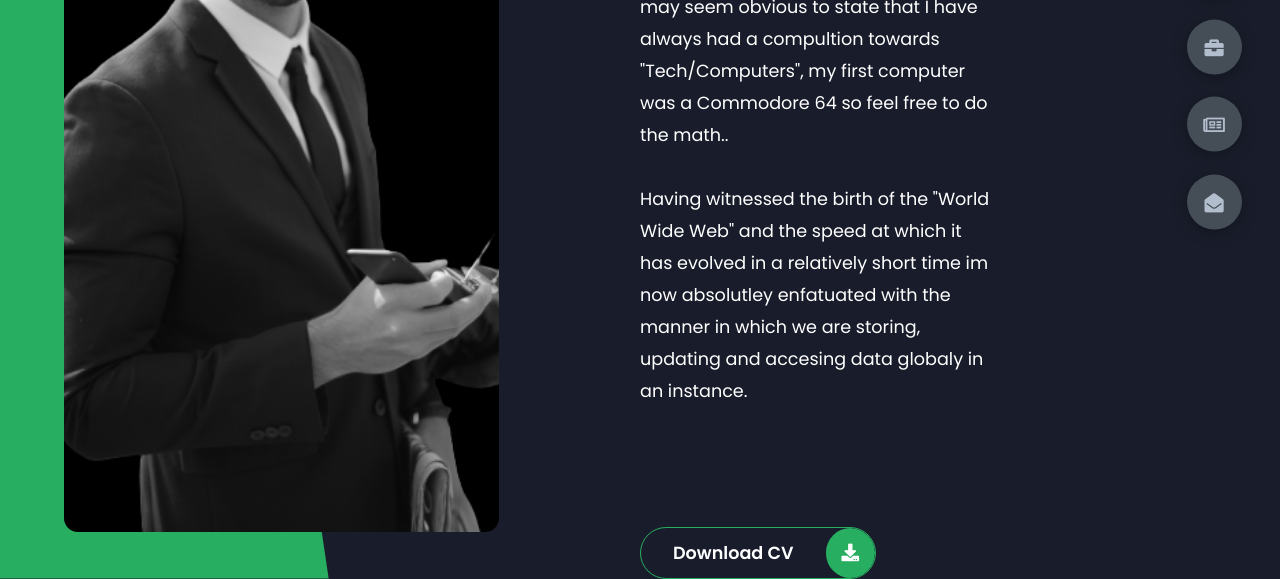
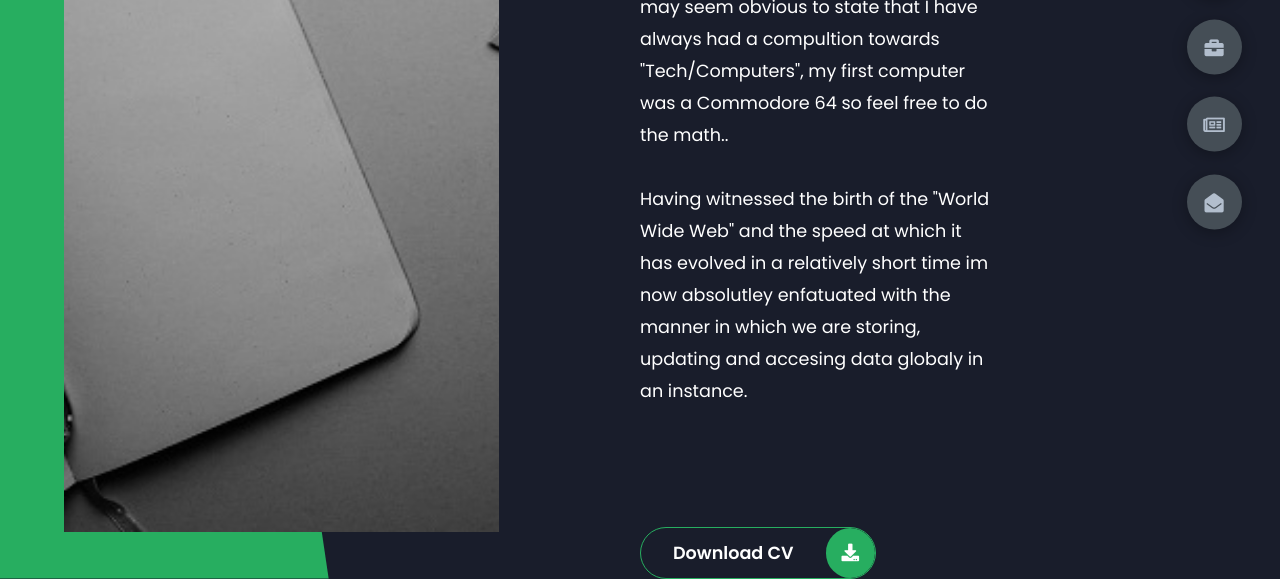
Before and after one commit to Sanfo212/Sanfo212.github.io, a plain HTML site: page index.html in a window 1280 px wide. Shown: the part 353-932 px from the top of the page. Drawn offline with Linux system fonts and the light colour scheme.

Commit message:
Initial Commit

```diff
--- a/index.html
+++ b/index.html
@@ -17,7 +17,7 @@
             <div class="left-header">
                 <div class="h-shape"></div>
                 <div class="image">
-                    <img src="img/hero.png" alt="">
+                    <img src="img/blog2.jpg" alt="">
                 </div>
             </div>
             <div class="right-header">
```
